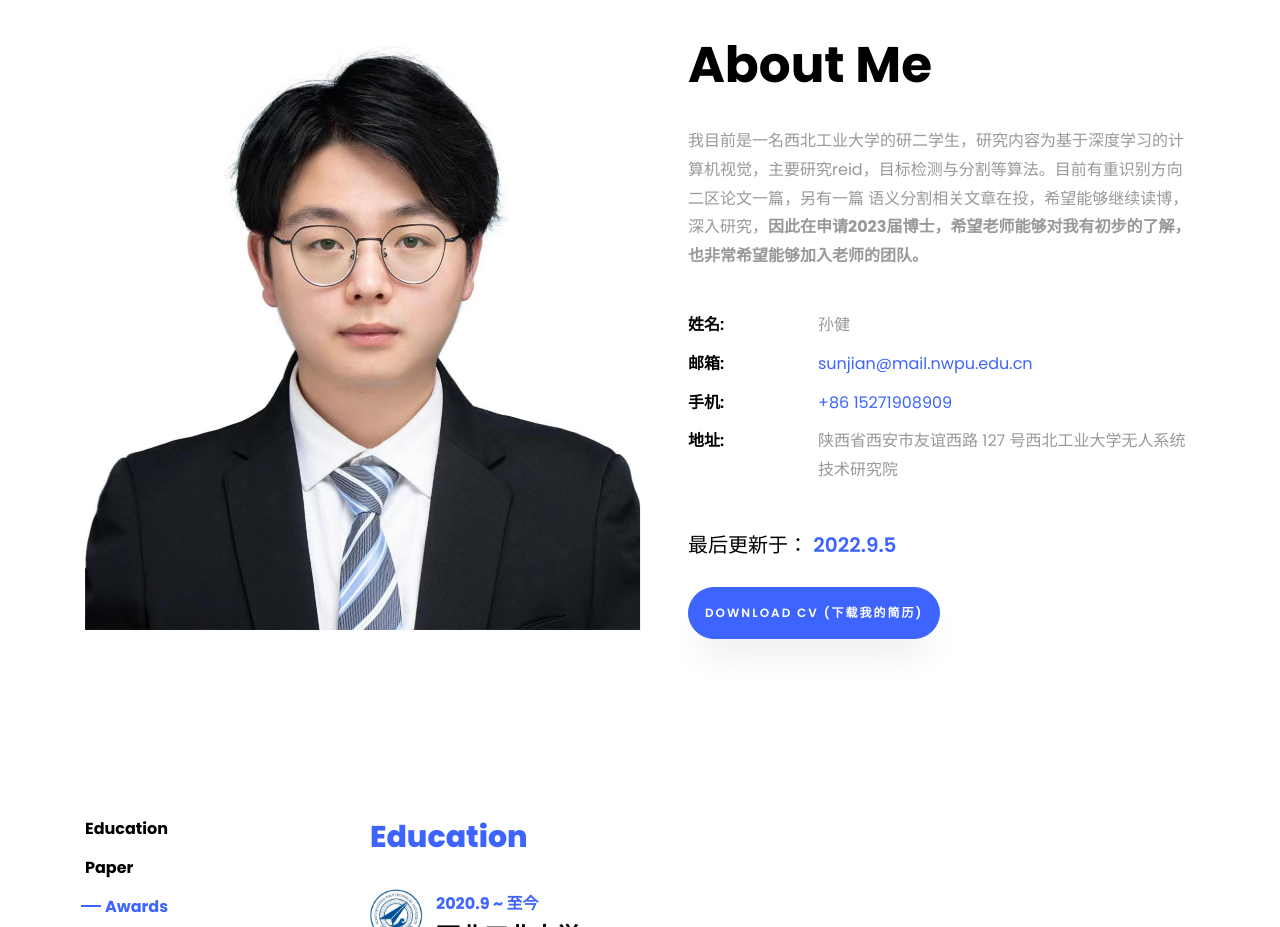
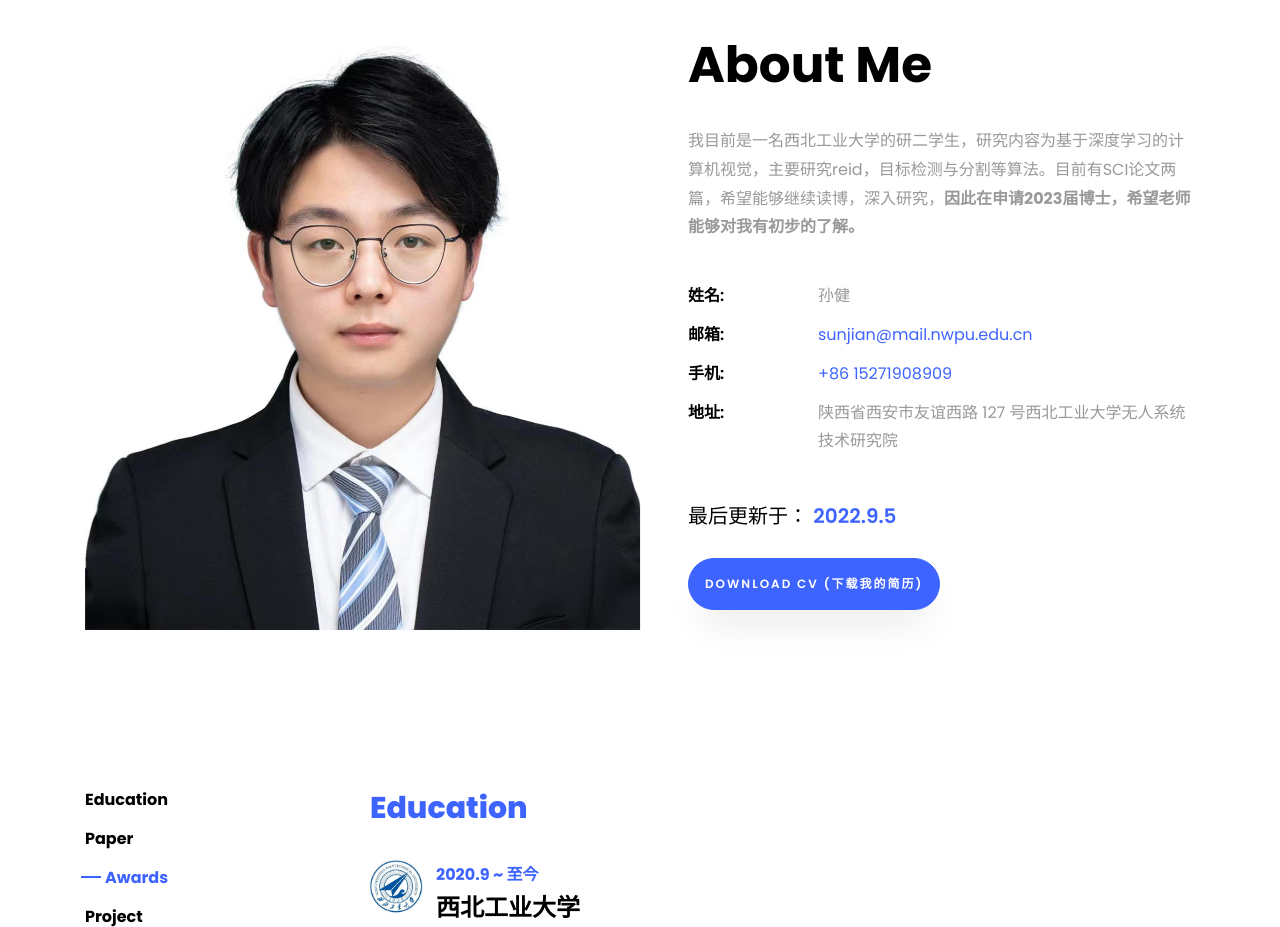
Before and after one commit to sunjian-npu/sunjian-npu.github.io, a plain HTML site: page index.html in a window 1280 px wide. Shown: the part 820-1747 px from the top of the page. Drawn offline with Linux system fonts and the light colour scheme.

Commit message:
Update index.html
更改描述

```diff
--- a/index.html
+++ b/index.html
@@ -96,8 +96,7 @@
 		          <div class="col-md-12 heading-section ftco-animate">
 		          	<h1 class="big">About</h1>
 		            <h2 class="mb-4">About Me</h2>
-		            <p>我目前是一名西北工业大学的研二学生，研究内容为基于深度学习的计算机视觉，主要研究reid，目标检测与分割等算法。目前有重识别方向二区论文一篇，另有一篇
-						语义分割相关文章在投，希望能够继续读博，深入研究，<b>因此在申请2023届博士，希望老师能够对我有初步的了解，也非常希望能够加入老师的团队。</b>
+		            <p>我目前是一名西北工业大学的研二学生，研究内容为基于深度学习的计算机视觉，主要研究reid，目标检测与分割等算法。目前有SCI论文两篇，希望能够继续读博，深入研究，<b>因此在申请2023届博士，希望老师能够对我有初步的了解。</b>
 					</p>
 		            <ul class="about-info mt-4 px-md-0 px-2">
 		            	<li class="d-flex"><span>姓名:</span> <span>孙健</span></li>
```
